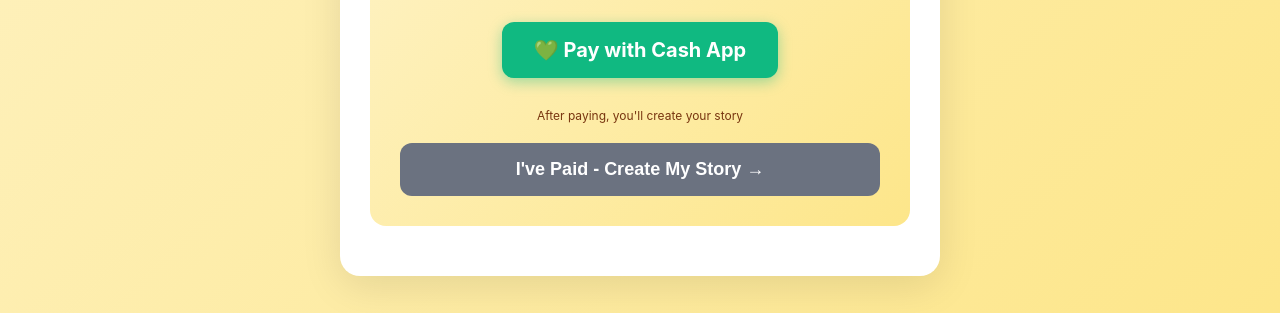
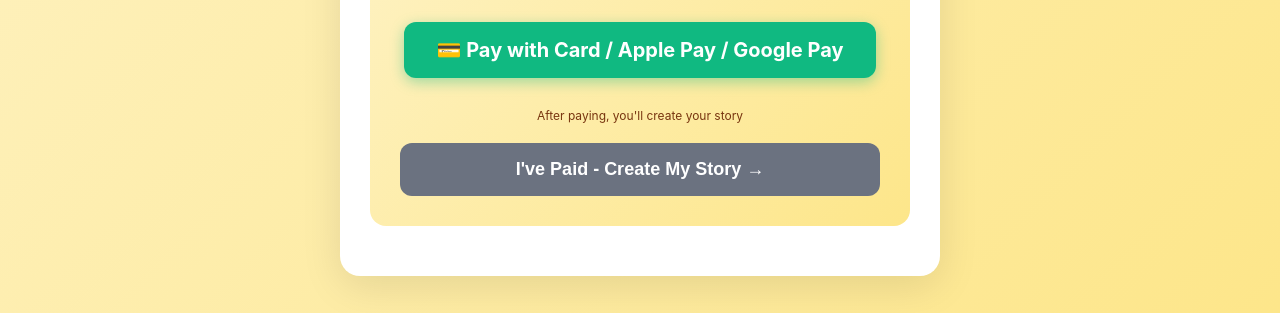
Before and after one commit to apriljetson/adventures-of, a website: page index.html in a window 1280 px wide. Shown: the part 487-800 px from the top of the page. Drawn offline with Linux system fonts and the light colour scheme.

Commit message:
Add Stripe payment link

```diff
--- a/index.html
+++ b/index.html
@@ -95,9 +95,9 @@
                 <p class="price-display">$12</p>
                 <p style="color: #78350f; margin: 10px 0;">Personalized digital storybook</p>
 
-                <!-- REPLACE WITH YOUR CASH APP TAG -->
-                <a href="https://cash.app/$AprilJetson/12" target="_blank" class="payment-btn">
-                    💚 Pay with Cash App
+                <!-- REPLACE WITH YOUR STRIPE PAYMENT LINK -->
+                <a href="https://buy.stripe.com/test_3cI00j1Da7sq3GF2vkdAk00" target="_blank" class="payment-btn">
+                    💳 Pay with Card / Apple Pay / Google Pay
                 </a>
 
                 <p style="font-size: 12px; color: #78350f; margin-top: 15px;">
```
